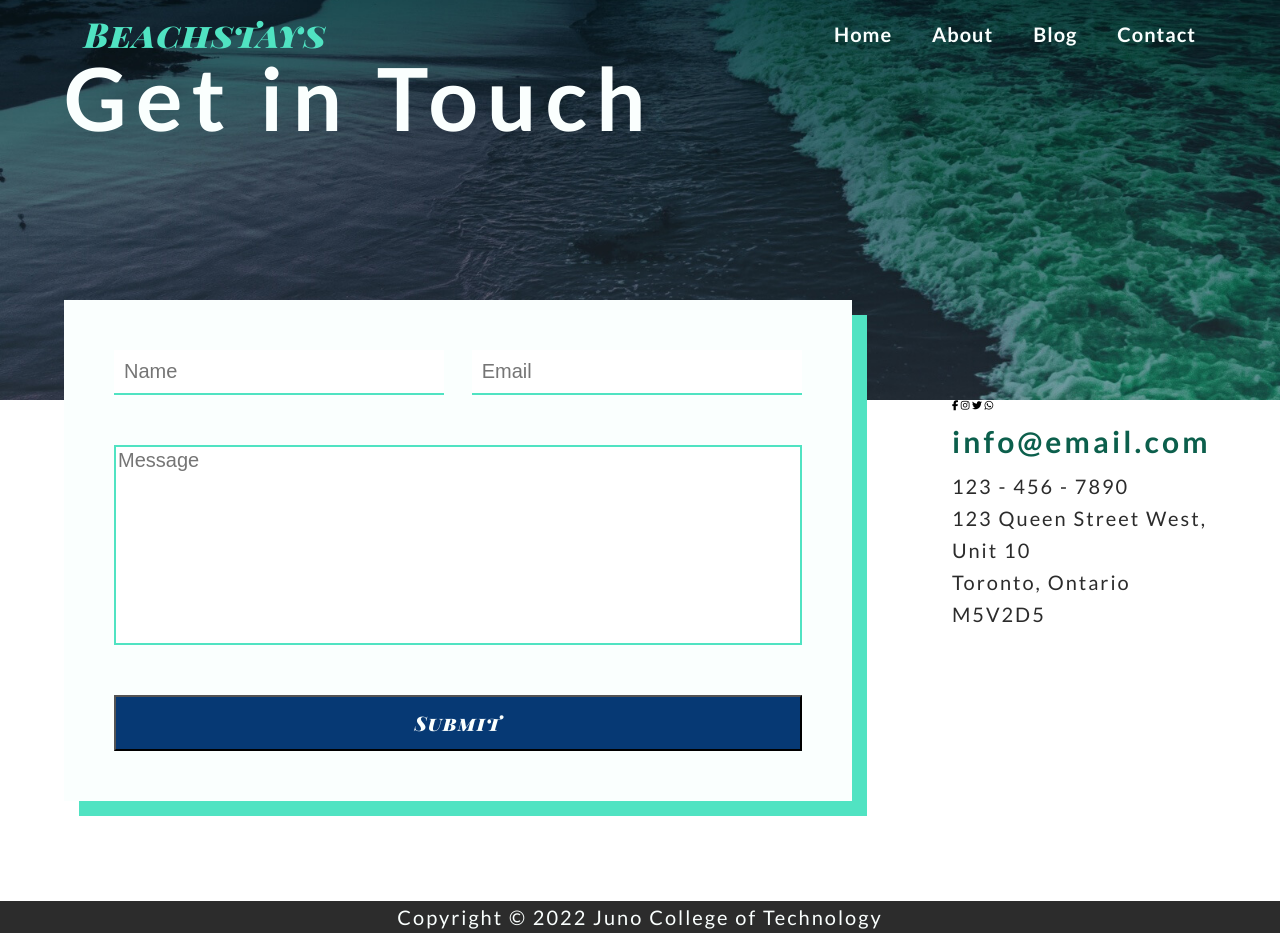
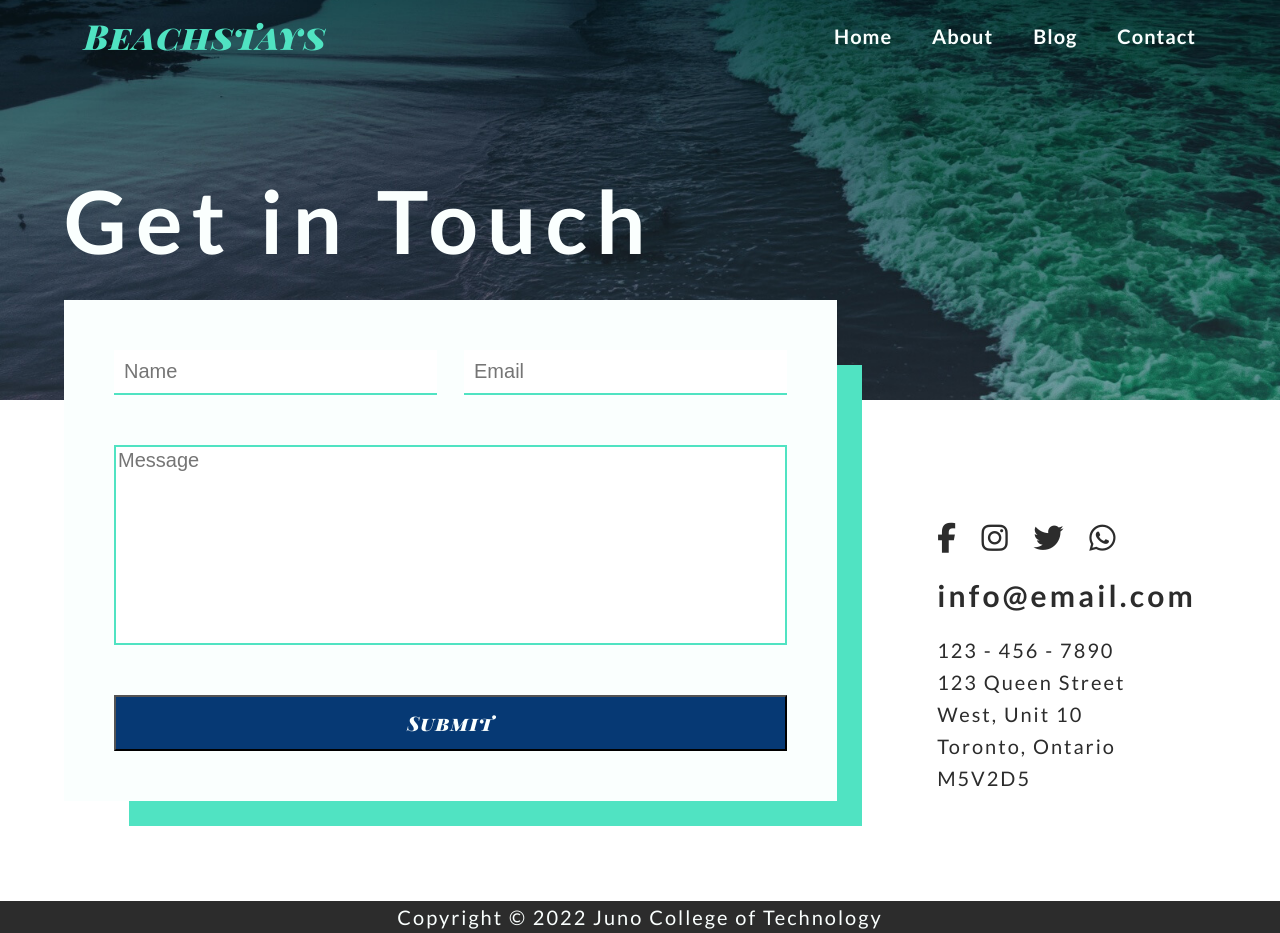
Before and after one commit to kunal445/KuanlJoshiProject1, a plain HTML site: page contact.html in a window 1280 px wide. Drawn offline with Linux system fonts and the light colour scheme.

Commit message:
finished styling the contact page

```diff
--- a/contact.html
+++ b/contact.html
@@ -64,12 +64,12 @@
                 <section class="contacts">
                     <div class="contactDiv">
                         <div class="social">
-                            <i class="fa-brands fa-facebook-f"></i>
-                            <i class="fa-brands fa-instagram"></i>
-                            <i class="fa-brands fa-twitter"></i>
-                            <i class="fa-brands fa-whatsapp"></i>
+                            <a href="#" class="contactLinks"><i class="fa-brands fa-facebook-f"></i></a>
+                            <a href="#" class="contactLinks"><i class="fa-brands fa-instagram"></i></a>
+                            <a href="#" class="contactLinks"><i class="fa-brands fa-twitter"></i></a>
+                            <a href="#" class="contactLinks"><i class="fa-brands fa-whatsapp"></i></a>
                         </div>
-                        <h5>info@email.com</h5>
+                        <a href="mailto:info@email.com" class="contactLinks">info@email.com</a>
                         <div class="address">
                             <p>123 - 456 - 7890</p>
                             <p>123 Queen Street West, Unit 10</p>
--- a/styles/sass/partials/_general.scss
+++ b/styles/sass/partials/_general.scss
@@ -101,7 +101,8 @@ h4 {
     color: $green3;
 }
 
-h5 {
+h5,
+.contactLinks {
     font-size: 3rem;
     line-height: 5.8rem;
     letter-spacing: 0.32rem;
@@ -115,7 +116,8 @@ h5 {
 }
 
 button,
-nav {
+nav,
+a {
     font-size: 2rem;
     text-align: center;
     letter-spacing: 0.1rem;
@@ -125,10 +127,6 @@ nav {
 
 nav {
     line-height: 2.9rem;
-
-    a{
-        color: $white1;
-    }
 }
 
 // colors
--- a/styles/sass/partials/_header.scss
+++ b/styles/sass/partials/_header.scss
@@ -63,6 +63,10 @@ header {
 // +++++++++++++++++++++++++++++++++++++++++ contact page ++++++++++++++++++++++++++++++++++++++++++++
 .contactHeader {
     background-image: url(../beach-final-images/contact-image-1.jpg);
-    // max-height: 50vh;
-    // min-height: auto;
+    position: relative;
+
+    h2 {
+        position: absolute;
+        bottom: 150px;
+    }
 }
--- a/styles/sass/partials/_main.scss
+++ b/styles/sass/partials/_main.scss
@@ -155,14 +155,13 @@
 
 .contactMain {
 
-
     .wrapper {
         display: flex;
     }
-
+//  --------------------------------------------form ------------------------
     form{
         background-color: $white1;
-        box-shadow: 15px 15px  $green1;
+        box-shadow: 45px 45px 0 -20px $green1;
 
         padding: 50px;
         margin-right: 100px;
@@ -201,4 +200,22 @@
         margin: 50px 0;
         border: 2px solid $green1;
     }
+//  ------------------------------------ contacts stuff ----------------------------------
+    a{
+        font-family: $lato, sans-serif;
+        color: $black1;
+        font-weight: bold;
+        margin: 10px 20px 10px 0;
+    }
+
+    .address {
+        margin-top: 10px;
+        width: 80%;
+    }
+
+    .contacts {
+        display: flex;
+        flex-direction: column;
+        justify-content: center;
+    }
 }
```
Also changed, not shown: styles/style.css.
